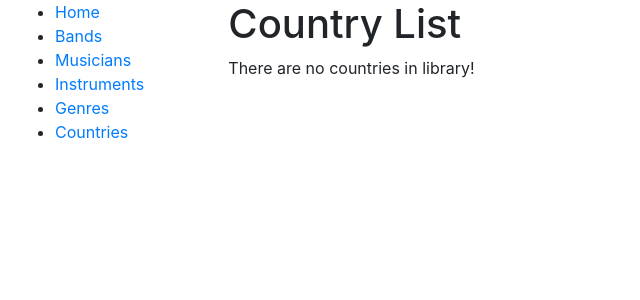
After one commit to VladyslavKlevanskyi/music-world, a Django app: page /countries/ in a window 1280 px wide. The commit adds this page. Shown: the top 300 px of the page, without its empty margins (0-640 px from the left). Run offline with Django 4.2, Linux system fonts and the light colour scheme; data that the repository does not hold is empty.

Commit message:
Add country list view

```diff
--- a/catalog/urls.py
+++ b/catalog/urls.py
@@ -1,12 +1,22 @@
 from django.urls import path
 from catalog.views import (
     index,
-    GenreListView
+    GenreListView,
+    CountryListView
 )
 
 urlpatterns = [
     path("", index, name="index"),
-    path("genres/", GenreListView.as_view(), name="genre-list-view"),
+    path(
+        "genres/",
+        GenreListView.as_view(),
+        name="genre-list-view"
+    ),
+    path(
+        "countries/",
+        CountryListView.as_view(),
+        name="country-list-view"
+    ),
 ]
 
 app_name = "catalog"
--- a/catalog/views.py
+++ b/catalog/views.py
@@ -1,7 +1,13 @@
 from django.shortcuts import render
 from django.views import generic
 
-from catalog.models import Band, Musician, Genre, Instrument
+from catalog.models import (
+    Band,
+    Musician,
+    Genre,
+    Instrument,
+    Country
+)
 
 
 def index(request):
@@ -27,3 +33,8 @@ def index(request):
 class GenreListView(generic.ListView):
     model = Genre
     template_name = "catalog/genre_list_view.html"
+
+
+class CountryListView(generic.ListView):
+    model = Country
+    template_name = "catalog/country_list_view.html"
--- /dev/null
+++ b/templates/catalog/country_list_view.html
@@ -0,0 +1,15 @@
+{% extends "base.html" %}
+
+{% block content %}
+	<h1>Country List</h1>
+
+	{% if country_list %}
+		<ul>
+			{% for country in  country_list %}
+				<li>{{ country }}</li>
+			{% endfor %}
+		</ul>
+	{% else %}
+		<p>There are no countries in library!</p>
+	{% endif %}
+{% endblock %}
--- a/templates/includes/sidebar.html
+++ b/templates/includes/sidebar.html
@@ -4,5 +4,5 @@
 	<li><a href="#">Musicians</a></li>
 	<li><a href="#">Instruments</a></li>
 	<li><a href="{% url 'catalog:genre-list-view' %}">Genres</a></li>
-	<li><a href="#">Countries</a></li>
+	<li><a href="{% url 'catalog:country-list-view' %}">Countries</a></li>
 </ul>
```
